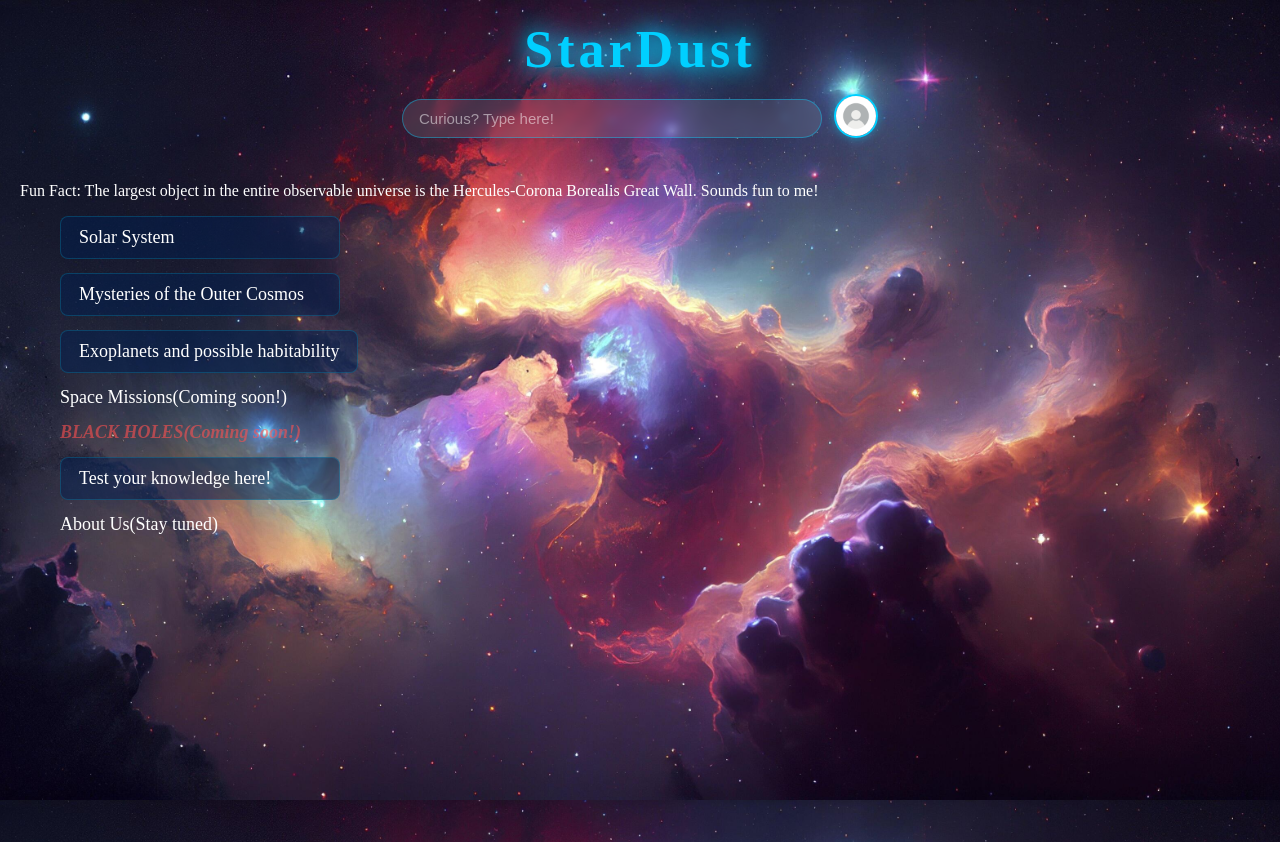
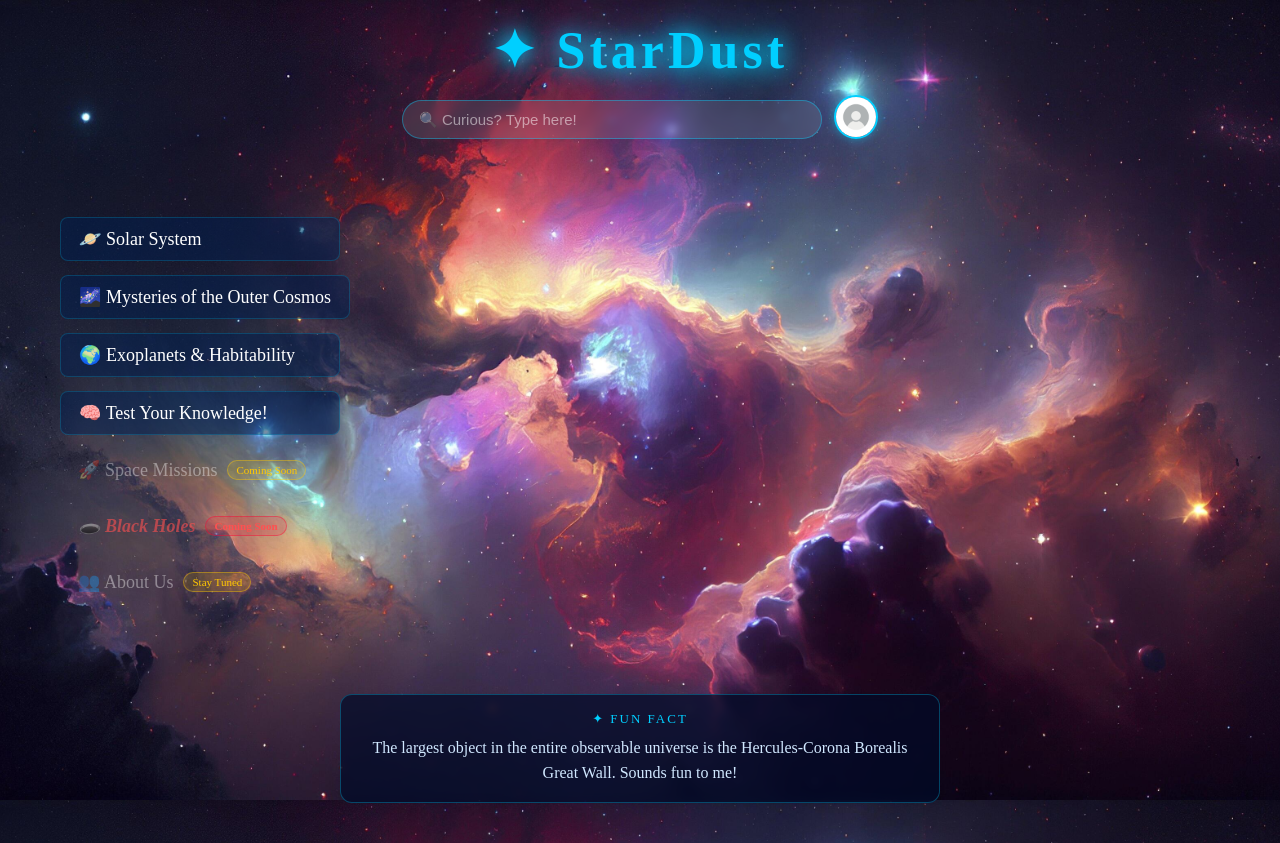
Before and after one commit to MG423/star-dust, a plain HTML site: page index.html in a window 1280 px wide. Drawn offline with Linux system fonts and the light colour scheme.

Commit message:
Update index.html

```diff
--- a/index.html
+++ b/index.html
@@ -8,11 +8,9 @@
 <body>
 
     <header>
-        <h1 class="logo">StarDust</h1>
-
+        <h1 class="logo">✦ StarDust</h1>
         <div class="top-bar">
-            <input type="text" placeholder="Curious? Type here!" class="search-bar">
-
+            <input type="text" placeholder="🔍 Curious? Type here!" class="search-bar">
             <div class="profile-icon">
                 <img src="user.jpg" alt="Profile">
             </div>
@@ -23,23 +21,23 @@
 
         <nav class="sidebar">
             <ul>
-                <li><a href="solar-system.html">Solar System</a></li>
-                <li><a href="motoc.html">Mysteries of the Outer Cosmos</a></li>
-                <li><a href="exo.html">Exoplanets and possible habitability</a></li>
-                <li>Space Missions(Coming soon!)</li>
-                <li class="highlight">BLACK HOLES(Coming soon!)</li>
-                <li><a href="quiz.html">Test your knowledge here!</a></li>
-                <li>About Us(Stay tuned)</li>
+                <li><a href="solar-system.html">🪐 Solar System</a></li>
+                <li><a href="motoc.html">🌌 Mysteries of the Outer Cosmos</a></li>
+                <li><a href="exo.html">🌍 Exoplanets & Habitability</a></li>
+                <li><a href="quiz.html">🧠 Test Your Knowledge!</a></li>
+                <li class="coming-soon">🚀 Space Missions <span class="badge">Coming Soon</span></li>
+                <li class="coming-soon highlight">🕳️ Black Holes <span class="badge">Coming Soon</span></li>
+                <li class="coming-soon">👥 About Us <span class="badge">Stay Tuned</span></li>
             </ul>
         </nav>
 
-        <div class="fun-fact">
-            Fun Fact: The largest object in the entire observable universe is the
-            Hercules-Corona Borealis Great Wall. Sounds fun to me!
+        <div class="fun-fact-box">
+            <span class="fun-fact-label">✦ Fun Fact</span>
+            <p>The largest object in the entire observable universe is the
+            Hercules-Corona Borealis Great Wall. Sounds fun to me!</p>
         </div>
 
     </div>
 
 </body>
-
 </html>
```
